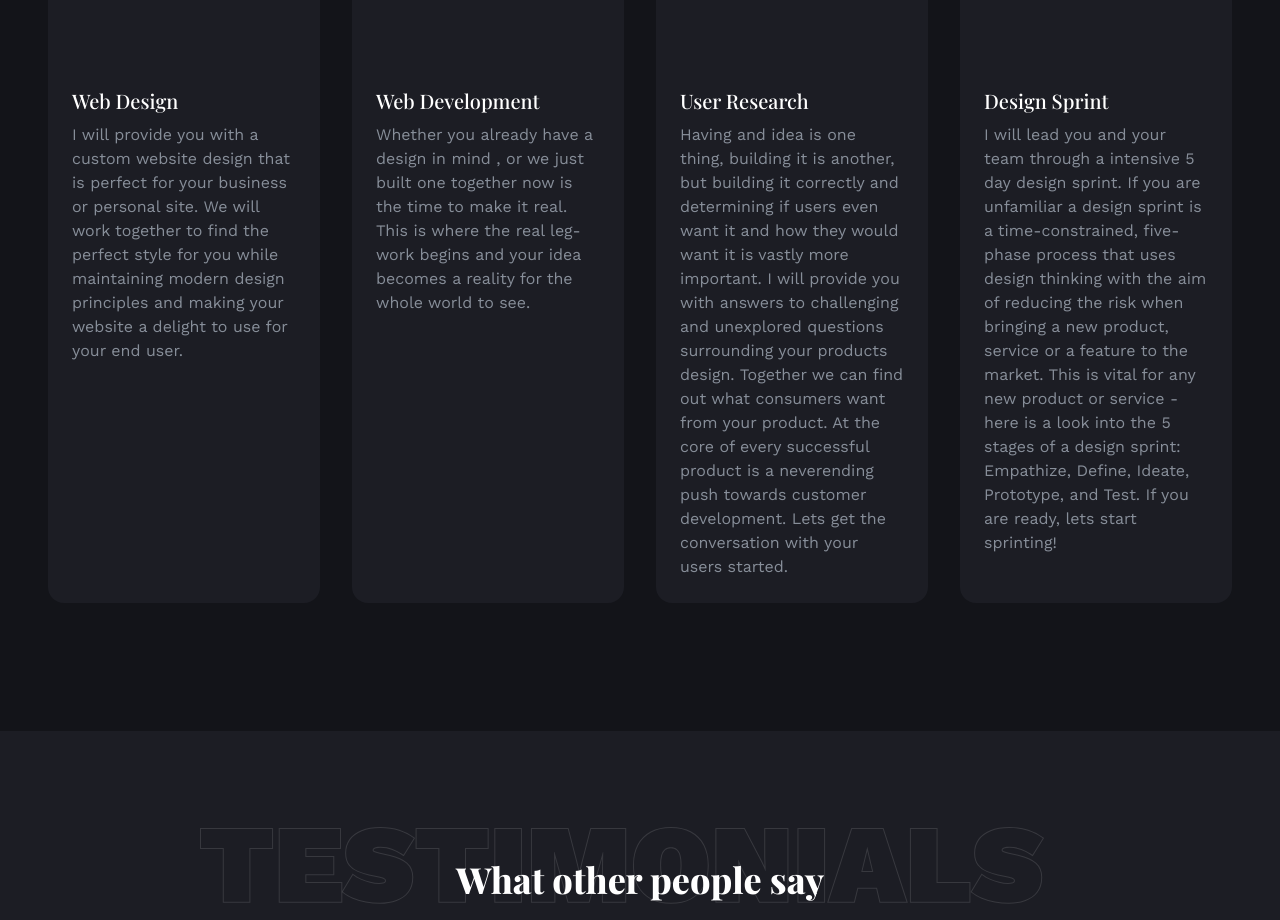
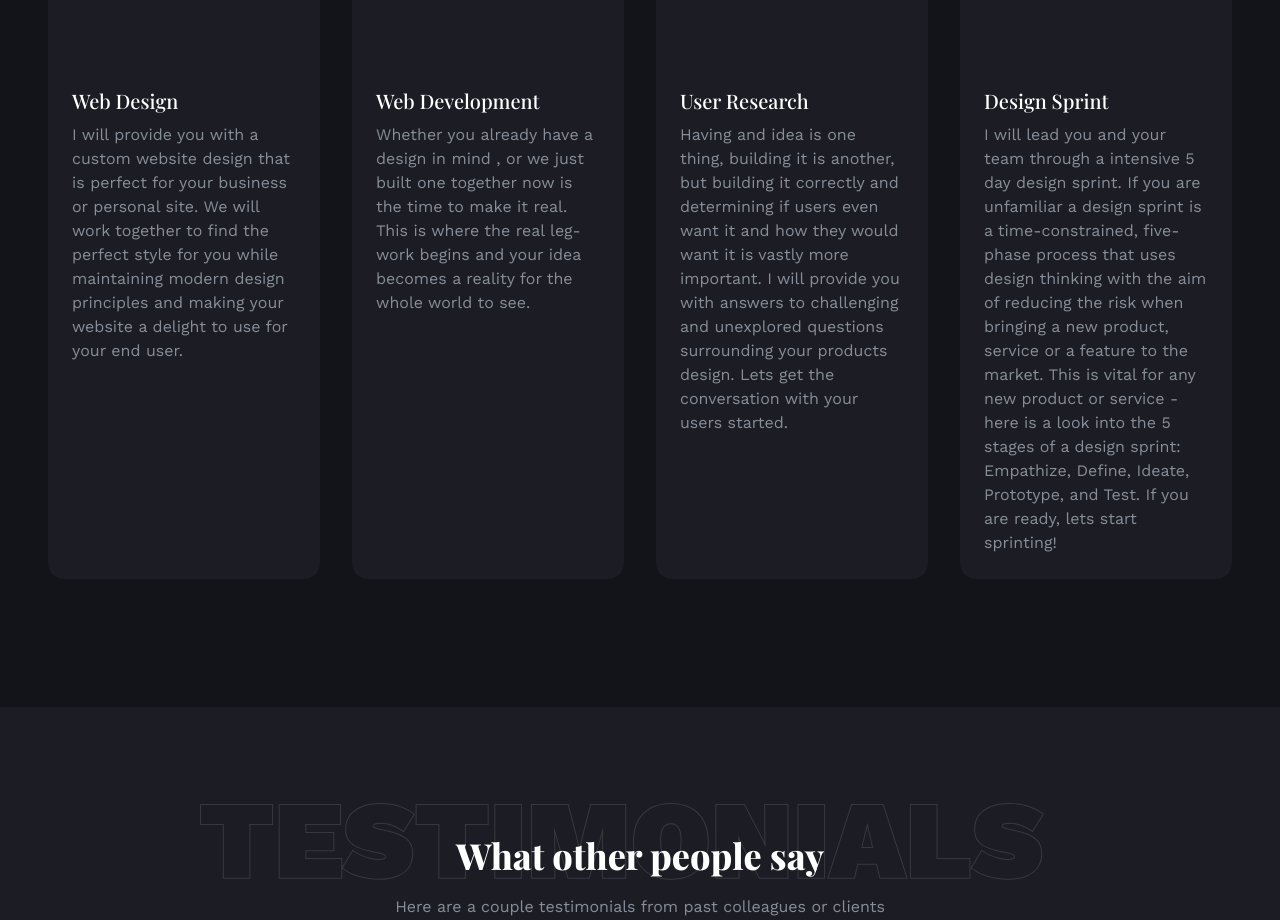
Before and after one commit to MackGrissom/MackPortfolio, a React (Create React App) app: page / in a window 1280 px wide. Shown: the part 3720-4640 px from the top of the page. Built offline with nearby package versions, Linux system fonts and the light colour scheme; a web font is replaced by a local one.

Commit message:
removed unecessary sentences

```diff
--- a/src/data.js
+++ b/src/data.js
@@ -219,7 +219,7 @@ export const services = [
     icon: <FiUser />,
     name: 'User Research',
     description:
-      'Having and idea is one thing, building it is another, but building it correctly and determining if users even want it and how they would want it is vastly more important. I will provide you with answers to challenging and unexplored questions surrounding your products design. Together we can find out what consumers want from your product.  At the core of every successful product is a neverending push towards customer development. Lets get the conversation with your users started.',
+      'Having and idea is one thing, building it is another, but building it correctly and determining if users even want it and how they would want it is vastly more important. I will provide you with answers to challenging and unexplored questions surrounding your products design. Lets get the conversation with your users started.',
   },
   {
     icon: <FiSmile />,
```
